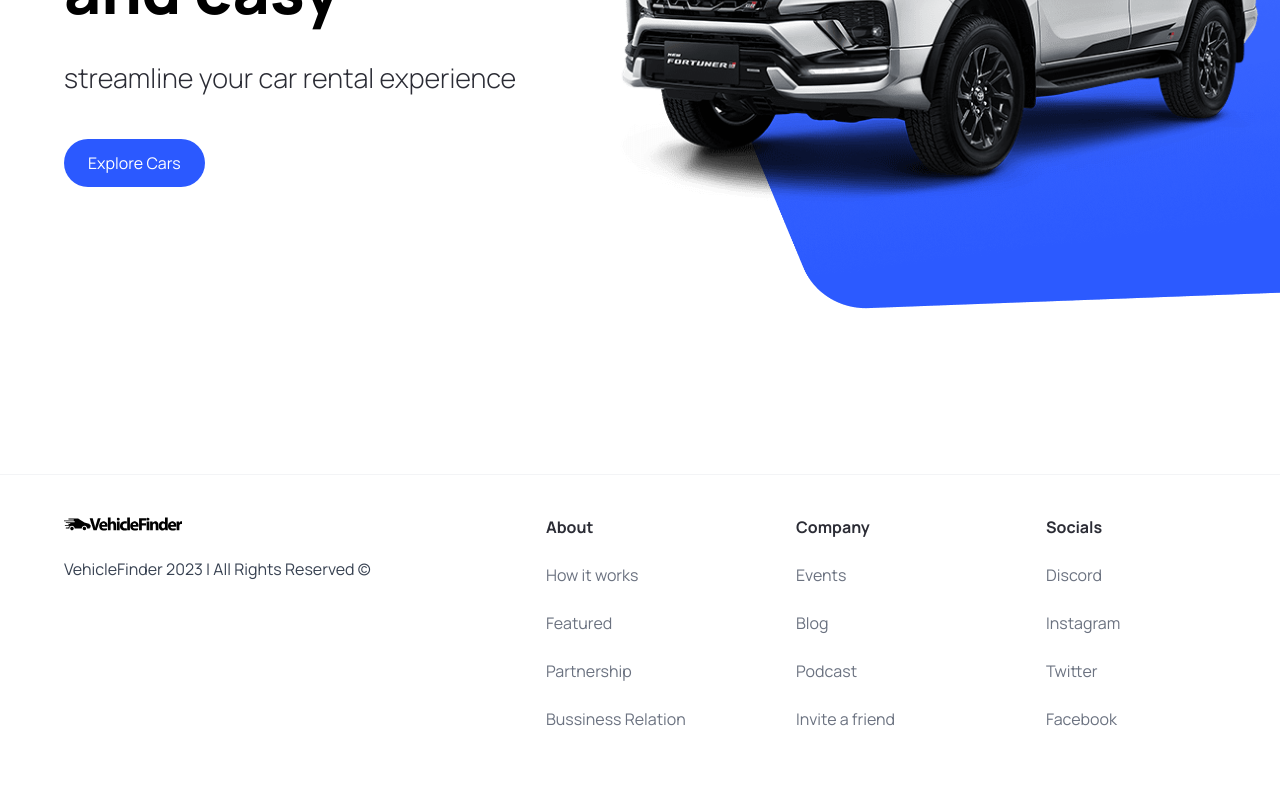
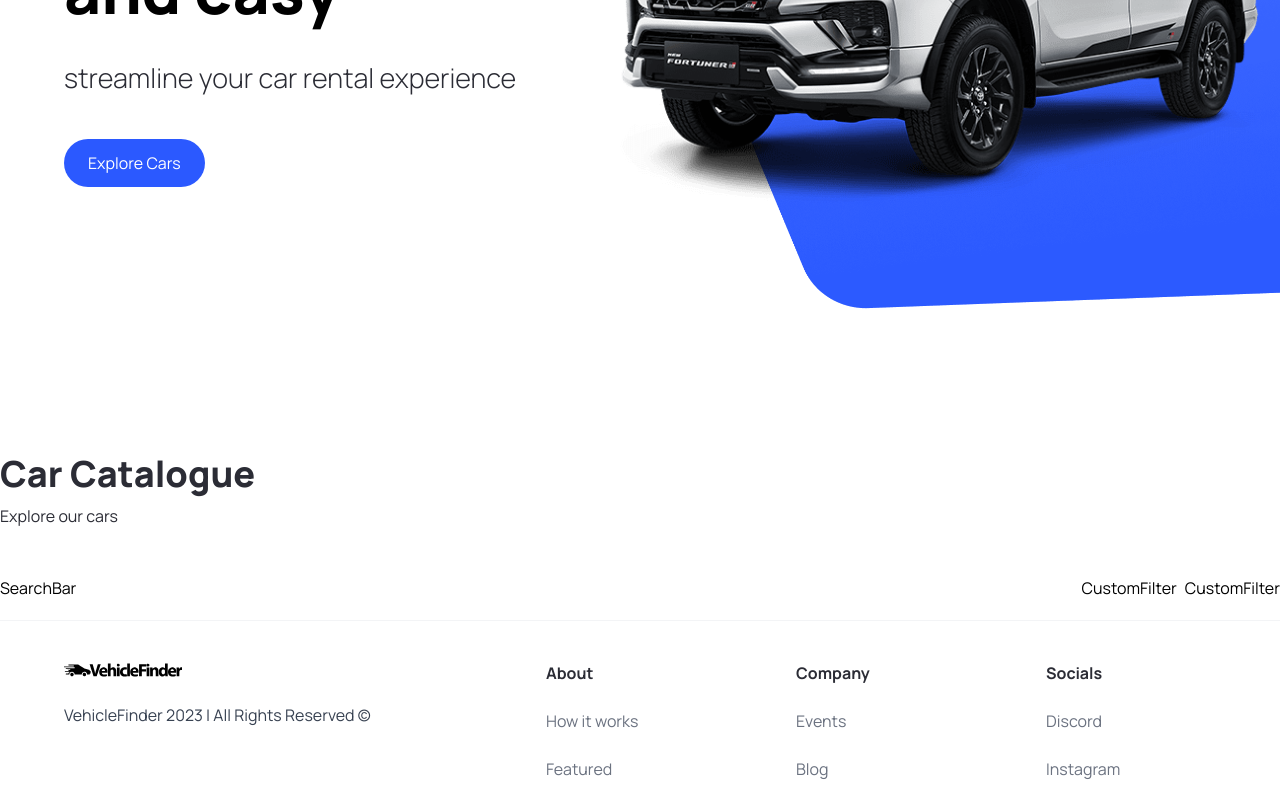
Before and after one commit to cod182/vehicle_finder, a Next.js app: page / in a window 1280 px wide. Shown: the part 394-1191 px from the top of the page. Built offline with nearby package versions, Linux system fonts and the light colour scheme.

Commit message:
created searchBar & CustomerFIlter comp

```diff
--- a/app/page.tsx
+++ b/app/page.tsx
@@ -1,11 +1,21 @@
-import { Hero } from '@/components';
+import { CustomFilter, Hero, SearchBar } from '@/components';
 
 export default function Home() {
   return (
     <main className="overflow-hidden">
       <Hero />
       <div className="mt-12 p-x p-y max-width" id="discover">
-
+        <div className="home__text-container">
+          <h1 className="text-4xl font-extrabold">Car Catalogue</h1>
+          <p>Explore our cars</p>
+        </div>
+        <div className="home__filters">
+          <SearchBar />
+          <div className="home__filter-container">
+            <CustomFilter title="fuel" />
+            <CustomFilter title="year" />
+          </div>
+        </div>
       </div>
     </main>
   );
--- /dev/null
+++ b/components/CustomFilter.tsx
@@ -0,0 +1,9 @@
+import React from 'react'
+
+const CustomFilter = () => {
+  return (
+    <div>CustomFilter</div>
+  )
+}
+
+export default CustomFilter
--- /dev/null
+++ b/components/SearchBar.tsx
@@ -0,0 +1,9 @@
+import React from 'react'
+
+const SearchBar = () => {
+  return (
+    <div>SearchBar</div>
+  )
+}
+
+export default SearchBar
--- a/components/index.tsx
+++ b/components/index.tsx
@@ -2,5 +2,7 @@
 import CustomButton from './CustomButton';
 import NavBar from './NavBar';
 import Footer from './Footer';
+import SearchBar from './SearchBar';
+import CustomFilter from './CustomFilter';
 
-export { Hero, CustomButton, NavBar, Footer };
+export { Hero, CustomButton, NavBar, Footer, SearchBar, CustomFilter };
```
